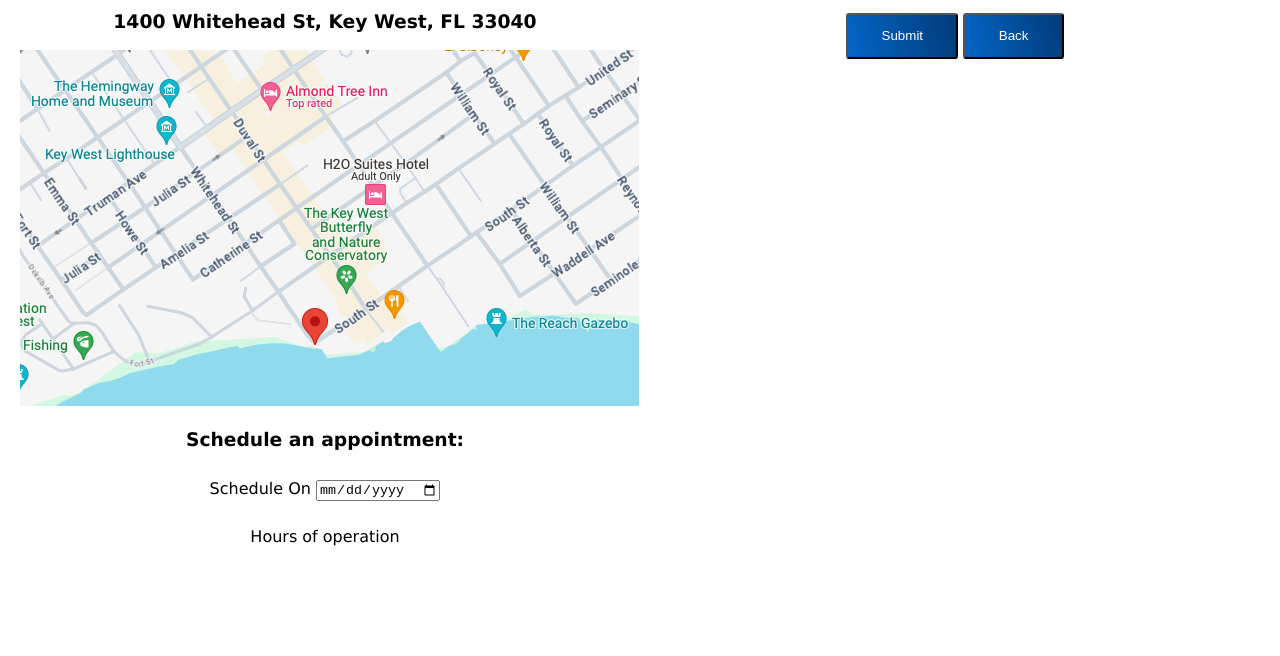
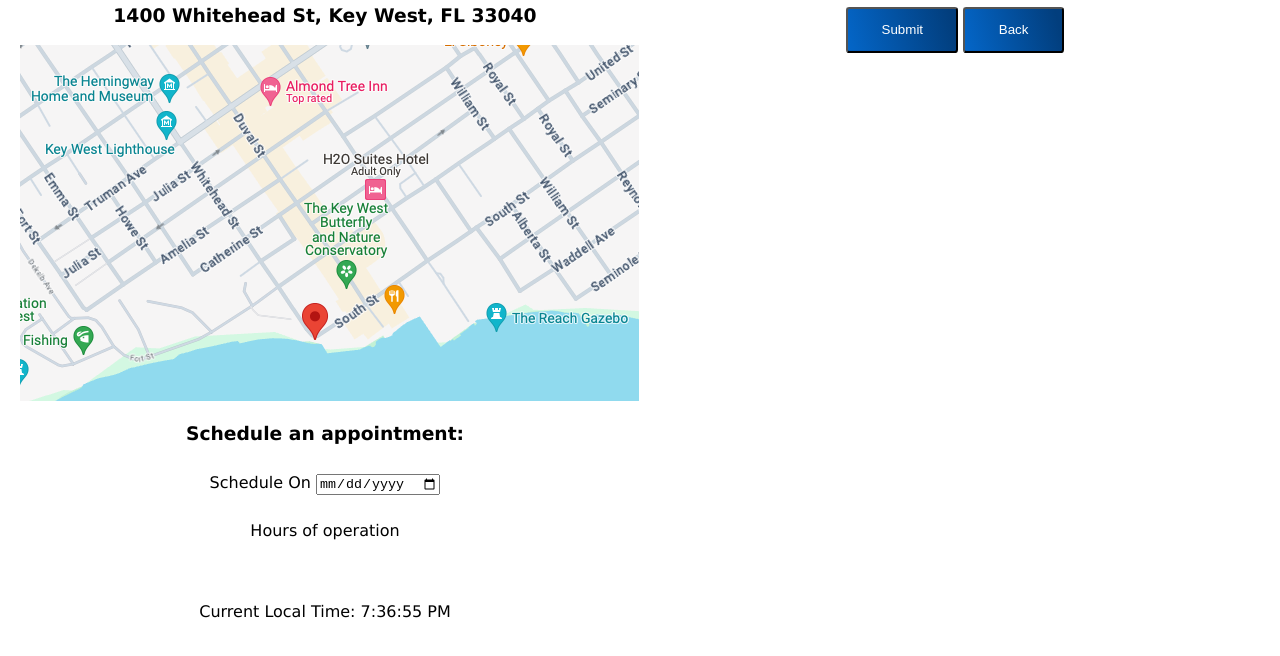
Before and after one commit to yivvm/JavaScript-SBA-316, a website built with Parcel: page index.html in a window 1280 px wide. Shown: the part 192-848 px from the top of the page. Before the commit the page ends 800 px from the top, so only its background shows below. Built offline with nearby package versions, Linux system fonts and the light colour scheme.

Commit message:
add current local time

```diff
--- a/index.html
+++ b/index.html
@@ -35,7 +35,9 @@
                 <div id="time-slots" class="time-slots"></div>
             </div>
 
-
+            <div>
+                <p id="current-time"></p>
+            </div>
         </div>
 
         <div class="right" style="padding: 90px">
--- a/src/index.js
+++ b/src/index.js
@@ -172,3 +172,10 @@
         }
     });
 }
+
+// current local time
+setInterval(myTimer, 1000);
+function myTimer () {
+    const d = new Date();
+    document.getElementById('current-time').innerHTML = `Current Local Time: ${d.toLocaleTimeString()}`;
+}
```
